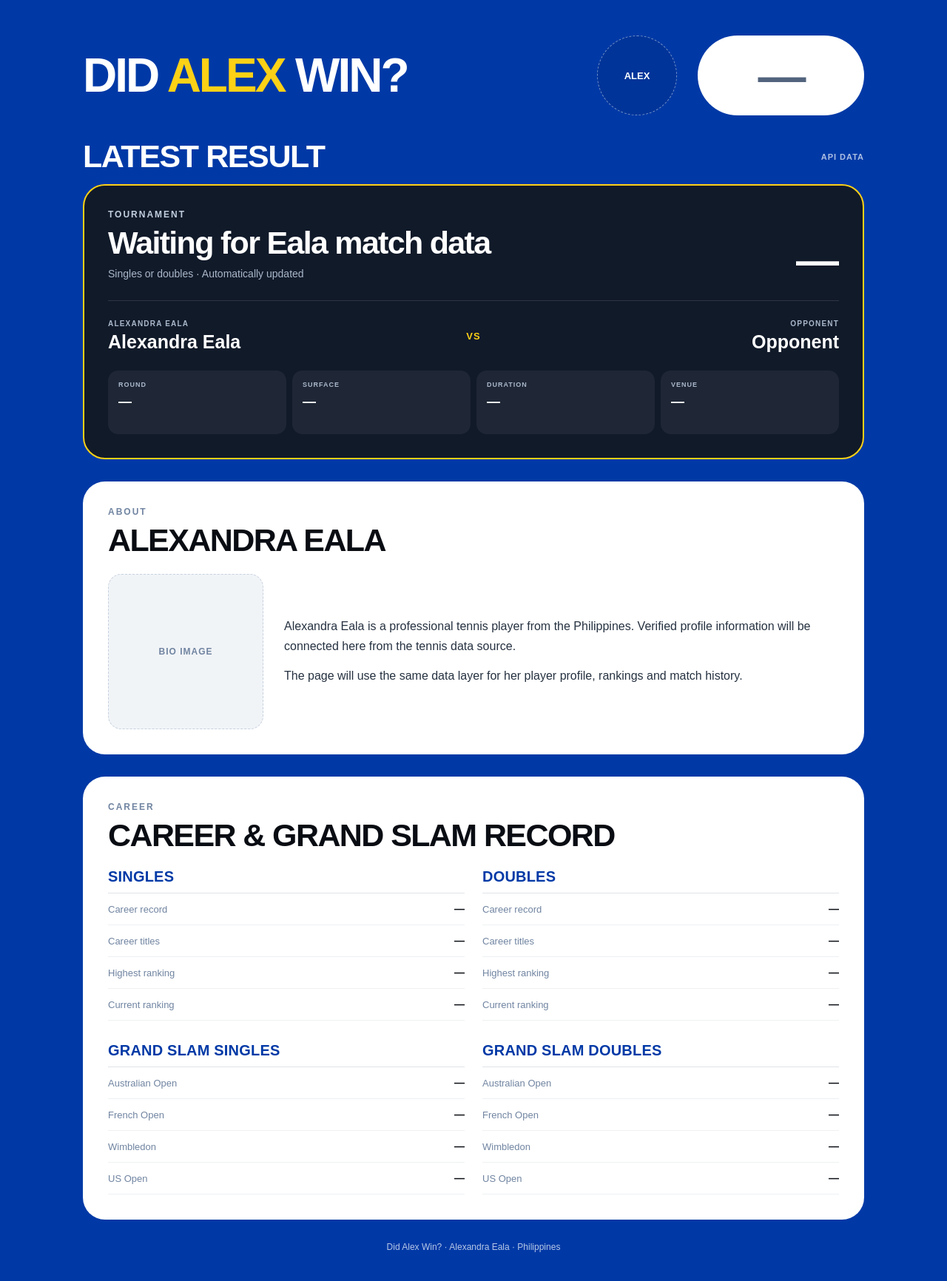
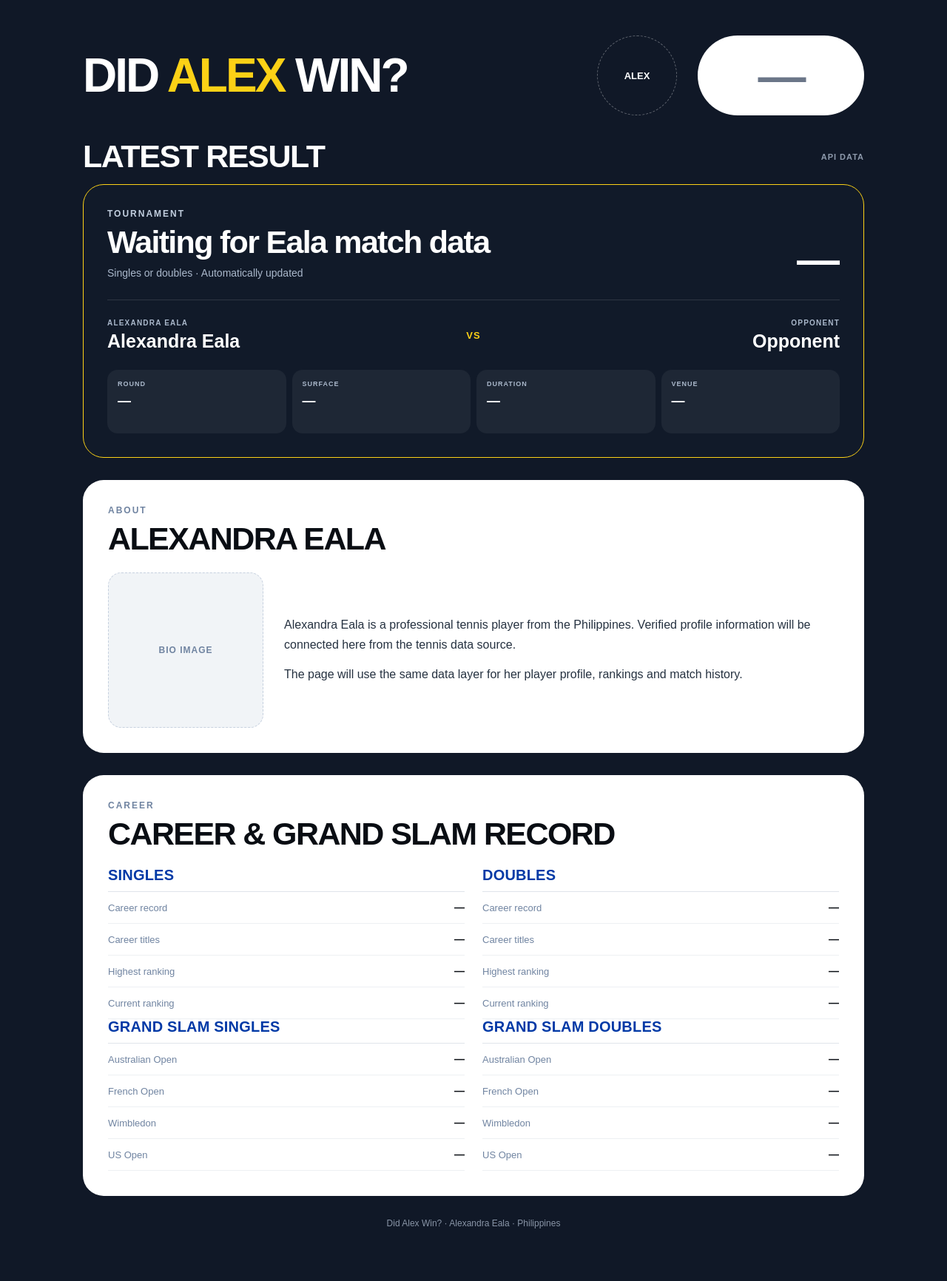
Before and after one commit to DominicFieldiGamingWriter/DidAlexWin, a Next.js app: page / in a window 1280 px wide. Shown: the top 1732 px of the page at 74% size. Built offline with nearby package versions, Linux system fonts and the light colour scheme.

Commit message:
Refine Eala palette to restrained Philippine accents

```diff
--- a/app/globals.css
+++ b/app/globals.css
@@ -1,12 +1,15 @@
-* { box-sizing: border-box; }
+* {
+  box-sizing: border-box;
+}
 
-html, body {
+html,
+body {
   margin: 0;
   padding: 0;
 }
 
 body {
-  background: #0039a6;
+  background: #101827;
   color: #ffffff;
   font-family: Arial, Helvetica, sans-serif;
 }
@@ -18,6 +21,7 @@ body {
   padding: 48px 32px 72px;
 }
 
+/* BBD/Hamza-style top treatment, adapted with restrained Philippine accents. */
 .top-row {
   display: flex;
   align-items: center;
@@ -53,9 +57,9 @@ body {
   color: #ffffff;
   font-size: 13px;
   font-weight: 900;
-  border: 1px dashed rgba(255,255,255,.45);
+  border: 1px dashed rgba(255, 255, 255, .32);
   border-radius: 50%;
-  background: rgba(0,0,0,.08);
+  background: transparent;
 }
 
 .answer {
@@ -75,9 +79,10 @@ body {
 }
 
 .answer.pending {
-  color: #52647d;
+  color: #6b7688;
 }
 
+/* Section heading follows the simple BBD/Hamza hierarchy. */
 .result-section {
   margin-top: 34px;
 }
@@ -100,16 +105,17 @@ body {
 }
 
 .section-note {
-  color: rgba(255,255,255,.68);
+  color: #8e9aac;
   font-size: 11px;
   font-weight: 900;
   letter-spacing: 1px;
 }
 
+/* Dark cards: navy + thin Philippine-yellow trim. */
 .result-card {
   background: #111a29;
-  border: 2px solid #fcd116;
-  border-radius: 30px;
+  border: 1px solid #fcd116;
+  border-radius: 28px;
   padding: 32px;
 }
 
@@ -157,15 +163,20 @@ body {
 .players-row {
   margin-top: 28px;
   padding-top: 25px;
-  border-top: 1px solid rgba(255,255,255,.12);
+  border-top: 1px solid rgba(255, 255, 255, .12);
   display: grid;
   grid-template-columns: 1fr auto 1fr;
   gap: 24px;
   align-items: center;
 }
 
-.player-side { min-width: 0; }
-.player-side-right { text-align: right; }
+.player-side {
+  min-width: 0;
+}
+
+.player-side-right {
+  text-align: right;
+}
 
 .player-label {
   color: #aab8cb;
@@ -200,7 +211,7 @@ body {
   min-height: 86px;
   padding: 14px;
   border-radius: 14px;
-  background: rgba(255,255,255,.06);
+  background: rgba(255, 255, 255, .055);
 }
 
 .match-details span {
@@ -219,12 +230,13 @@ body {
   font-weight: 900;
 }
 
+/* White information cards remain unchanged in concept. */
 .section-card {
   margin-top: 30px;
   padding: 34px;
   background: #ffffff;
   color: #090d13;
-  border-radius: 30px;
+  border-radius: 28px;
 }
 
 .section-card .section-label {
@@ -319,14 +331,10 @@ body {
   font-weight: 900;
 }
 
-.grand-slam-grid {
-  margin-top: 30px;
-}
-
 footer {
   padding-top: 28px;
   text-align: center;
-  color: rgba(255,255,255,.72);
+  color: #8995a7;
   font-size: 12px;
   line-height: 1.6;
 }
```
